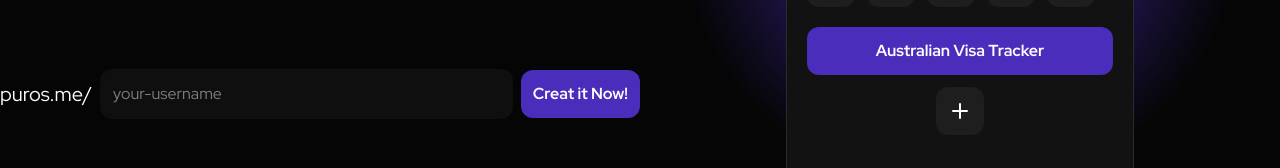
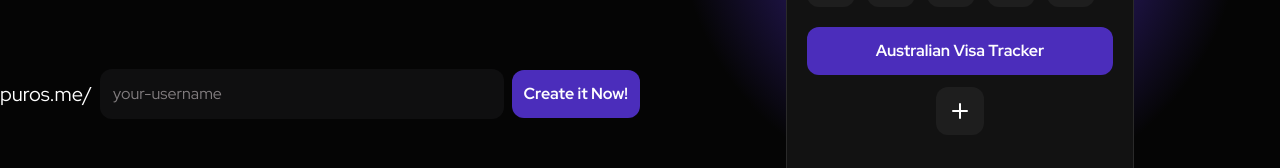
Before and after one commit to TomazMPP/puros.me, a Next.js app: page / in a window 1280 px wide. Shown: the part 483-651 px from the top of the page. Built offline with nearby package versions, Linux system fonts and the light colour scheme.

Commit message:
refactor

```diff
--- a/app/components/landing-page/Hero.tsx
+++ b/app/components/landing-page/Hero.tsx
@@ -15,7 +15,7 @@ export default function Hero() {
       <div className="flex items-center gap-2 w-full mt-[10vh]">
         <span className="text-white text-xl">puros.me/</span>
         <TextInput placeholder="your-username" />
-        <Button>Creat it Now!</Button>
+        <Button>Create it Now!</Button>
       </div>
       </div>
       <div className="w-full flex items-center justify-center bg-[radial-gradient(circle_at_50%_50%,#4B2DBB,transparent_55%)]">
```
